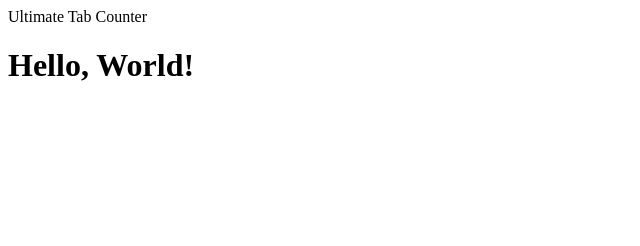
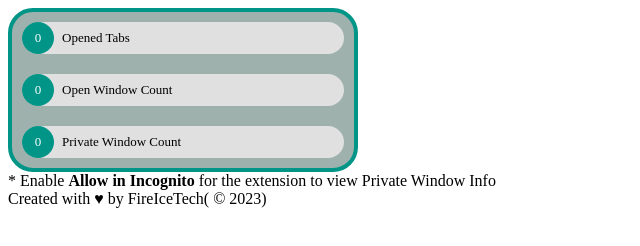
Before and after one commit to JyotiSharma1234/TabCounter, a browser extension: page index.html in a window 1280 px wide. Shown: the whole page, without its empty margins (0-640 px from the left). Drawn offline with Linux system fonts and the light colour scheme.

Commit message:
feat: Added icons and UI enhancement

```diff
--- /dev/null
+++ b/index.css
@@ -0,0 +1,41 @@
+.wrapper {
+  width: 350px;
+  border: 4px solid #009587;
+  border-radius: 25px;
+  display: flex;
+  justify-content: center;
+  flex-direction: column;
+  background-color: #9fb1ad;
+}
+
+.chip {
+  display: inline-block;
+  background: #e0e0e0;
+  padding: 0 12px;
+  border-radius: 32px;
+  font-size: 13px;
+  margin: 10px;
+}
+
+.chip,
+.chip-icon {
+  height: 32px;
+  line-height: 32px;
+}
+
+.chip-icon {
+  display: block;
+  float: left;
+  background: #009587;
+  width: 32px;
+  border-radius: 50%;
+  text-align: center;
+  color: white;
+  margin: 0 8px 0 -12px;
+}
+
+*,
+*:before,
+*:after {
+  box-sizing: border-box;
+}
--- a/index.html
+++ b/index.html
@@ -1,8 +1,31 @@
 <!Doctype html>
 <html>
-    <head>Ultimate Tab Counter</head>
+    <head>
+        <title>Ultimate Tab Counter</title>
+        <link href="index.css" rel="stylesheet">
+
+    </head>
     <body>
-        <script src="script.js"></script>
-        <h1>Hello, World!</h1>
+        <div class="wrapper">
+            <div class="chip">
+                <div id="tabCount" class="chip-icon">0</div>
+                Opened Tabs
+            </div>
+            <div class="chip">
+                <div id="windowCount" class="chip-icon">0</div>
+                Open Window Count
+            </div>
+            <div class="chip private">
+                <div id="privateWindowCount" class="chip-icon">0</div>
+                Private Window Count
+            </div>
+            <script src="script.js"></script>
+        </div>
+        <div>
+            * Enable <b>Allow in Incognito</b> for the extension to view Private Window Info
+        </div>
+        <div>
+            Created with &hearts; by FireIceTech( &#169; 2023)
+        </div>
     </body>
 </html>
--- a/script.js
+++ b/script.js
@@ -1,2 +1,12 @@
-chrome.storage.sync.set({key: 1});
-alert('1');
+window.addEventListener("load", () => {
+  chrome.tabs.query({ windowType: "normal" }, function (tabs) {
+    document.getElementById("tabCount").innerHTML = tabs.length;
+  });
+
+  chrome.windows.getAll({ windowTypes: ["normal"] }, function (windows) {
+    const privateWindow = windows.filter((window) => window.incognito);
+    document.getElementById("windowCount").innerHTML = windows.length;
+    document.getElementById("privateWindowCount").innerHTML =
+      privateWindow.length;
+  });
+});
```
Also changed, not shown: background.js (+5 -5 lines), 128.png (added), 16.png (added), 48.png (added), manifest.json.
